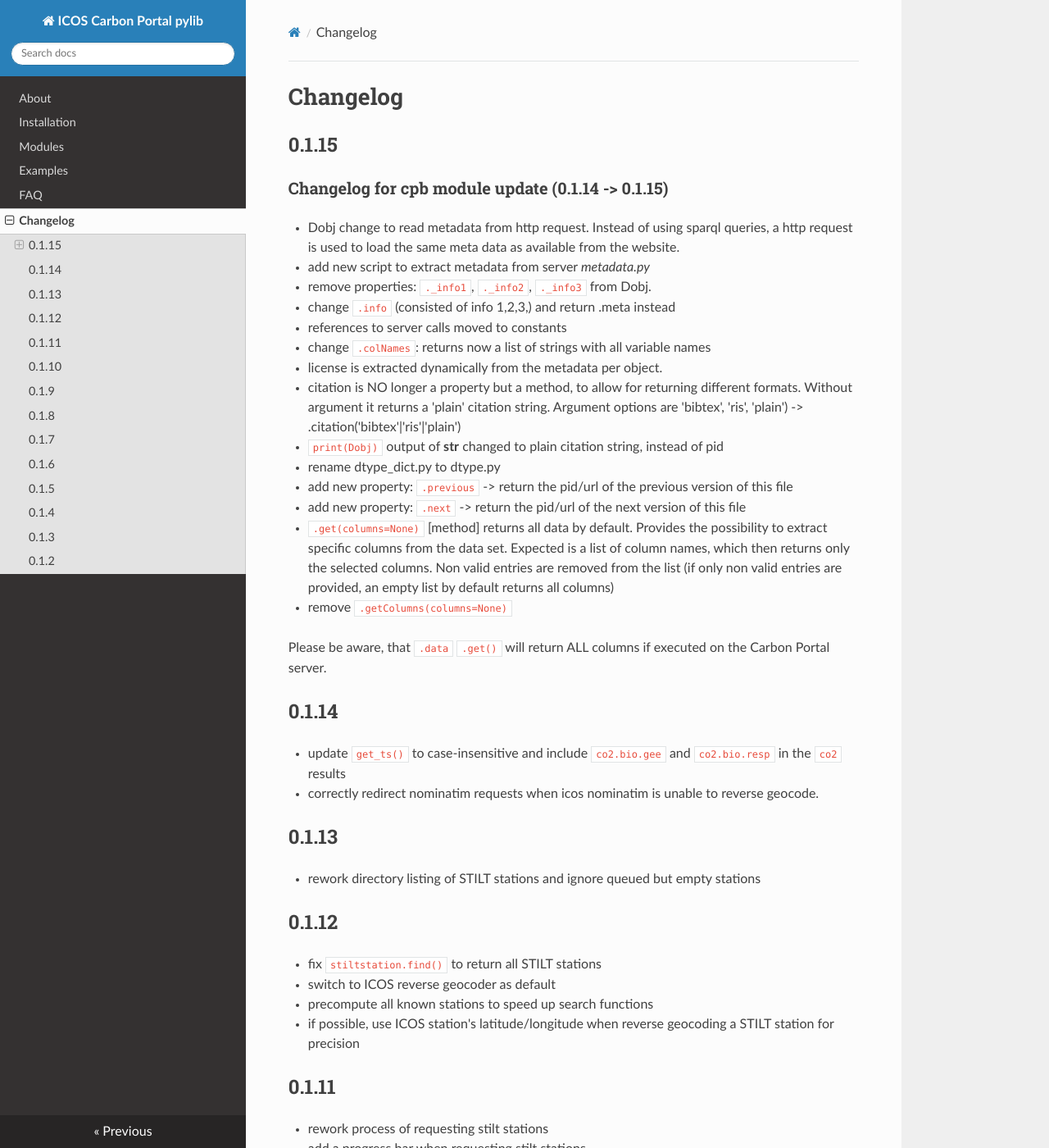
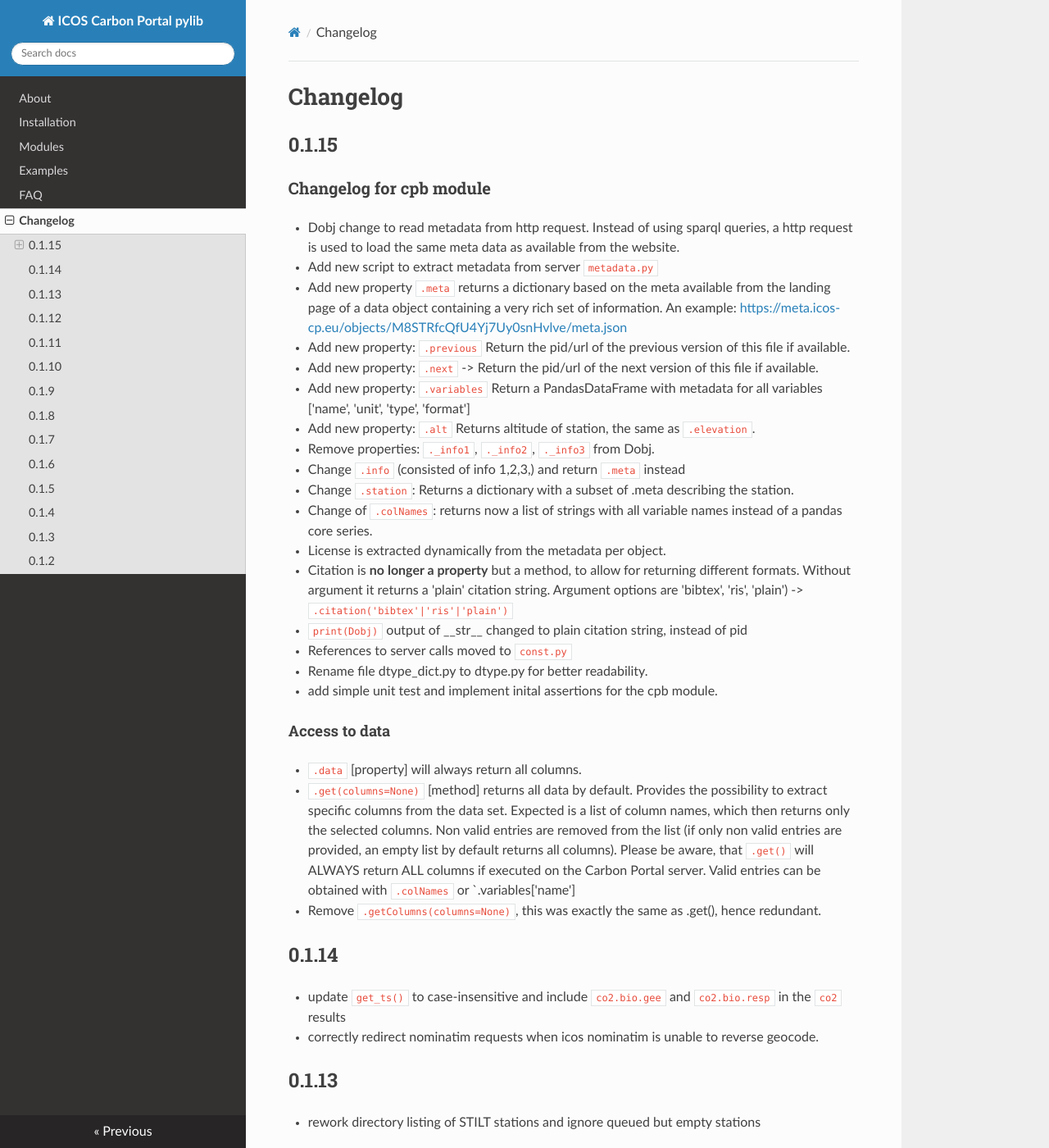
Before and after one commit to ICOS-Carbon-Portal/pylib, an MkDocs documentation site: the page built from docs/changelog.md, in a window 1280 px wide and 1400 px high. Shown: the whole window at 82% size. Built offline with MkDocs 1.6.1, drawn with Linux system fonts in a browser that asks for light colours; nearby versions of some CDN libraries.

Commit message:
update docs, implement pytest

```diff
--- a/docs/changelog.md
+++ b/docs/changelog.md
@@ -1,26 +1,34 @@
 # Changelog
 
 ## 0.1.15
-### Changelog for cpb module update (0.1.14 -> 0.1.15)
+### Changelog for cpb module
 - Dobj change to read metadata from http request. Instead of using sparql queries, a http request is used to load the same meta data as available from the website.
-- add new script to extract metadata from server *metadata.py*
-- remove properties: `._info1`, `._info2`, `._info3` from Dobj.
-- change `.info` (consisted of info 1,2,3,) and return .meta instead
-- references to server calls moved to constants
-- change `.colNames`: returns now a list of strings with all variable names
-- license is extracted dynamically from the metadata per object.
-- citation is NO longer a property but a method, to allow for returning different formats. Without argument it returns a 'plain' citation string. Argument options are 'bibtex', 'ris', 'plain') -> .citation('bibtex'|'ris'|'plain')
-- `print(Dobj)` output of __str__ changed to plain citation string, instead of pid
+- Add new script to extract metadata from server `metadata.py`
+- Add new property `.meta` returns a dictionary based on the meta available from the landing page of a data object containing a very rich set of information. An example:
+	[https://meta.icos-cp.eu/objects/M8STRfcQfU4Yj7Uy0snHvlve/meta.json](https://meta.icos-cp.eu/objects/M8STRfcQfU4Yj7Uy0snHvlve/meta.json)
+- Add new property: `.previous` Return the pid/url of the previous version of this file if available.
+- Add new property: `.next` -> Return the pid/url of the next version of this file if available.
+- Add new property: `.variables` Return a PandasDataFrame with metadata for all variables ['name', 'unit', 'type', 'format']
+- Add new property: `.alt` Returns altitude of station, the same as `.elevation`.
 
-- rename dtype_dict.py to dtype.py
+- Remove properties: `._info1`, `._info2`, `._info3` from Dobj.
+- Change `.info` (consisted of info 1,2,3,) and return `.meta` instead
+- Change `.station`: Returns a dictionary with a subset of .meta describing the station.
+- Change of `.colNames`: returns now a list of strings with all variable names instead of a pandas core series.
+- License is extracted dynamically from the metadata per object.
+- Citation is **no longer a property** but a method, to allow for returning different formats. Without argument it returns a 'plain' citation string. Argument options are 'bibtex', 'ris', 'plain') -> `.citation('bibtex'|'ris'|'plain')`
+- `print(Dobj)` output of \_\_str\_\_ changed to plain citation string, instead of pid
 
-- add new property: `.previous` -> return the pid/url of the previous version of this file
-- add new property: `.next` -> return the pid/url of the next version of this file
+- References to server calls moved to `const.py`
+- Rename file dtype_dict.py to dtype.py for better readability.
+- add simple unit test and implement inital assertions for the cpb module.
 
-- `.get(columns=None)`  [method] returns all data by default. Provides the possibility to extract specific columns from the data set. Expected is a list of column names, which then returns only the selected columns. Non valid entries are removed from the list (if only non valid entries are provided, an empty list by default returns all columns)
-- remove `.getColumns(columns=None)`
+#### Access to data
+- `.data` [property] will always return all columns.
+- `.get(columns=None)` [method] returns all data by default. Provides the possibility to extract specific columns from the data set. Expected is a list of column names, which then returns only the selected columns. Non valid entries are removed from the list (if only non valid entries are provided, an empty list by default returns all columns). Please be aware, that `.get()` will ALWAYS return ALL columns if executed on the Carbon Portal server. Valid entries can be obtained with `.colNames` or `.variables['name']
+- Remove `.getColumns(columns=None)`, this was exactly the same as .get(), hence redundant.
 
-Please be aware, that `.data` `.get()` will return ALL columns if executed on the Carbon Portal server.
+
 
 ## 0.1.14
 - update `get_ts()` to case-insensitive and include `co2.bio.gee` and `co2.bio.resp` in the
```
Also changed, not shown: 3 other files.
